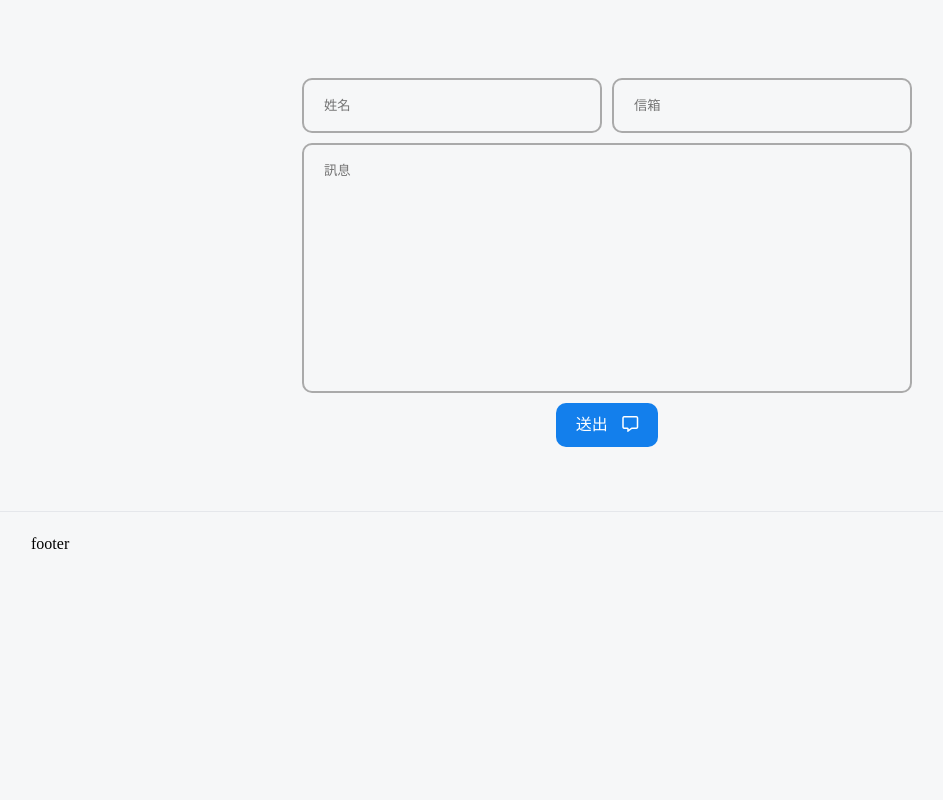
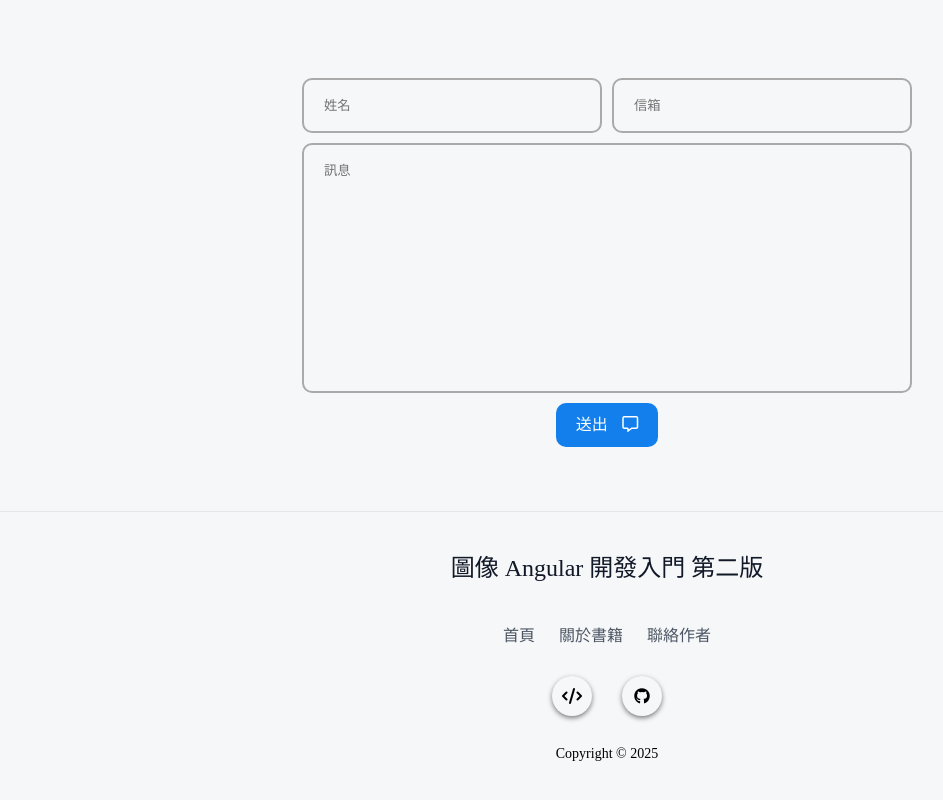
Before and after one commit to Yuanyi1129/mcu-114-web-12131140, a plain HTML site: page src/book.html in a window 1280 px wide. Shown: the part 1751-2551 px from the top of the page, without its empty margins (33-976 px from the left). Before the commit the page ends 2513 px from the top, so only its background shows below. Drawn offline with Linux system fonts and the light colour scheme.

Commit message:
feat(book): 頁尾樣式設定

```diff
--- a/src/book.html
+++ b/src/book.html
@@ -113,9 +113,17 @@
         </div>
       </main>
       <footer>
-        <div class="container">
-          <div>footer</div>
+        <h3>圖像 Angular 開發入門 第二版</h3>
+        <nav>
+          <a href="#home">首頁</a>
+          <a href="#book">關於書籍</a>
+          <a href="#contact">聯絡作者</a>
+        </nav>
+        <div class="icons">
+          <div class="icon"><i class="fa-solid fa-code"></i></div>
+          <div class="icon"><i class="fa-brands fa-github"></i></div>
         </div>
+        <div class="copy-right">Copyright &copy; 2025</div>
       </footer>
     </section>
     <script src="./main.js"></script>
--- a/src/scss/book/_footer.scss
+++ b/src/scss/book/_footer.scss
@@ -1,4 +1,35 @@
+@use "../common";
+
 footer {
   border-top: 1px solid var(--border-color);
-  height: 250px;
+  padding-block: 2rem 4rem;
+  display: flex;
+  flex-direction: column;
+  justify-content: center;
+  align-items: center;
+  row-gap: 30px;
+
+  h3 {
+    margin: 0;
+    @include common.fontStyle(1.5rem, 500, 3rem);
+    color: var(--header-color);
+  }
+
+  nav {
+    display: var(--nav-display);
+    justify-content: center;
+    gap: 1.5rem;
+  }
+
+  div {
+    &.icons {
+      display: flex;
+      justify-content: center;
+      gap: 30px;
+    }
+
+    &.copy-right {
+      @include common.fontStyle(0.875rem, 400, 1rem);
+    }
+  }
 }
--- a/src/scss/book/_home.scss
+++ b/src/scss/book/_home.scss
@@ -60,17 +60,6 @@ div.home {
           margin-top: 1rem;
           display: flex;
           gap: 1.75rem;
-
-          .icon {
-            display: flex;
-            justify-content: center;
-            align-items: center;
-            width: 40px;
-            height: 40px;
-            border-radius: 50%;
-            box-shadow: 0px 2px 5px 0px rgba(0, 0, 0, 0.5);
-            cursor: pointer;
-          }
         }
       }
     }
--- a/src/scss/book/_main.scss
+++ b/src/scss/book/_main.scss
@@ -61,3 +61,14 @@ section {
     }
   }
 }
+
+.icon {
+  display: flex;
+  justify-content: center;
+  align-items: center;
+  width: 40px;
+  height: 40px;
+  border-radius: 50%;
+  box-shadow: 0px 2px 5px 0px rgba(0, 0, 0, 0.5);
+  cursor: pointer;
+}
```
Also changed, not shown: src/book.min.css, 1 other file.
